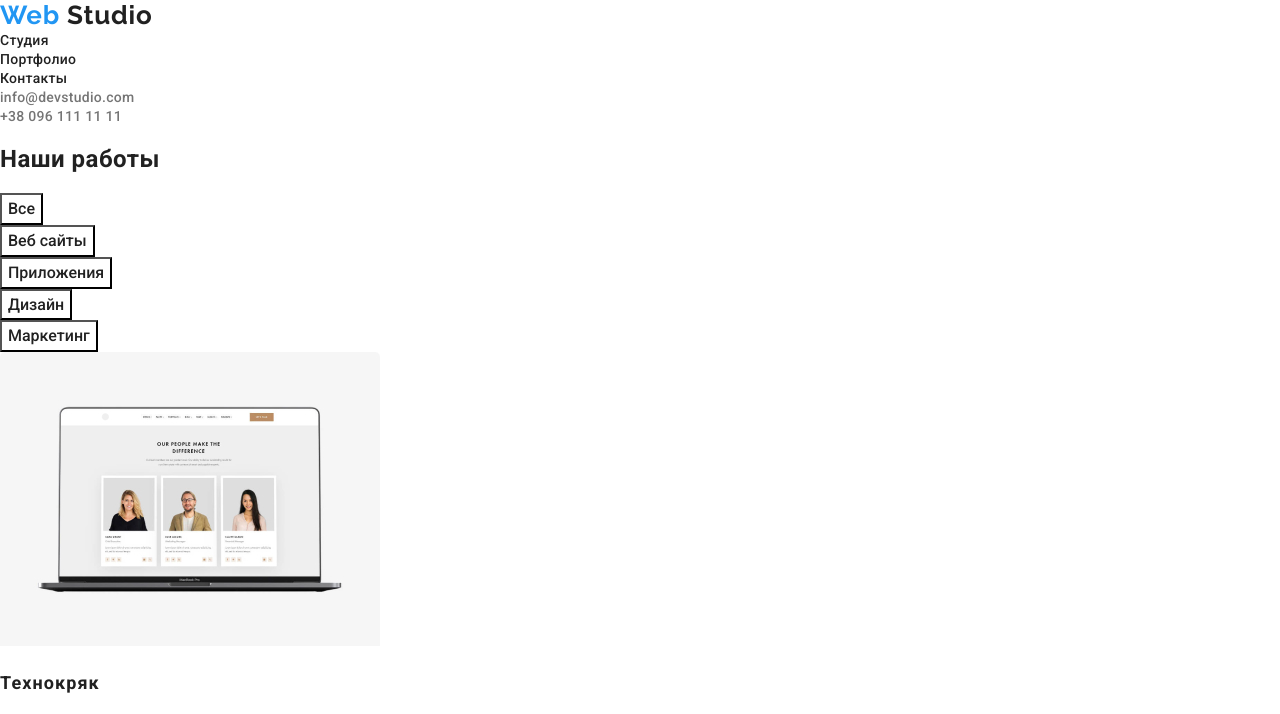
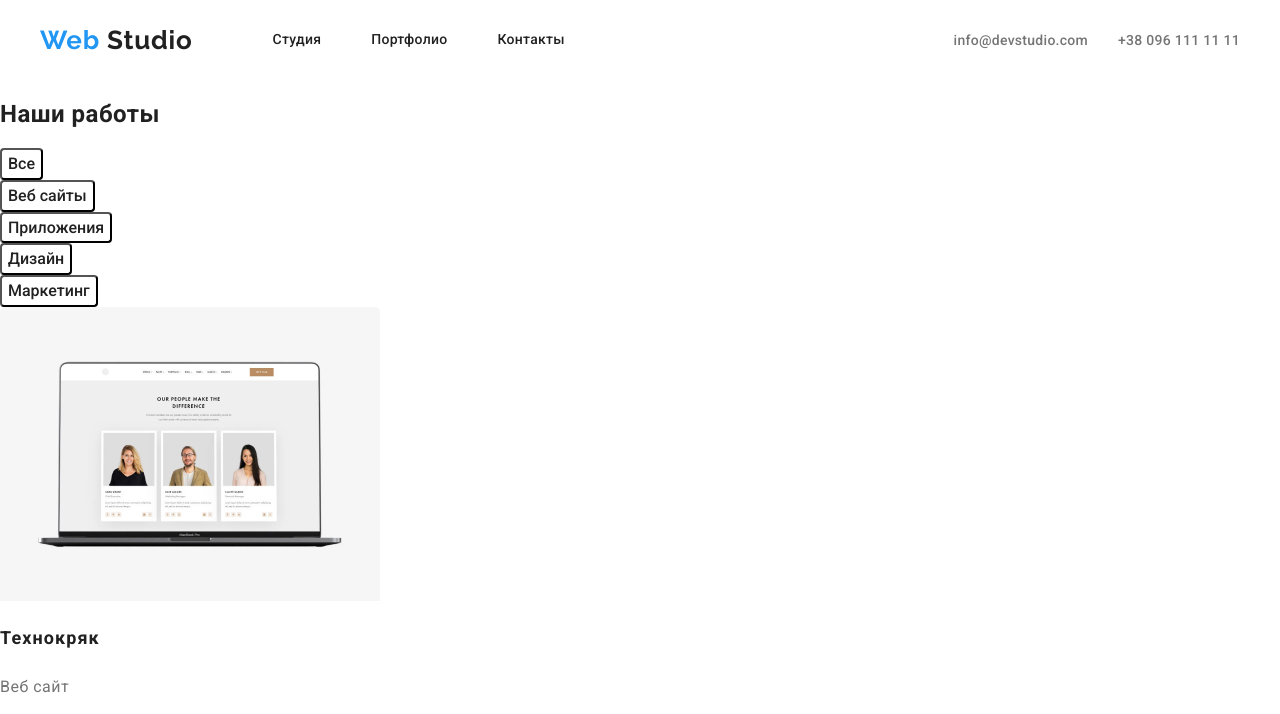
Before and after one commit to Zalli87/goit-markup-hw-03, a plain HTML site: page portfolio.html in a window 1280 px wide. Shown: the top 714 px of the page. Drawn offline with Linux system fonts and the light colour scheme.

Commit message:
добавляет геомертию шапки

```diff
--- a/css/styles.css
+++ b/css/styles.css
@@ -35,6 +35,11 @@ ul {
   margin-left: auto;
   margin-right: auto;
 }
+/* main-nav */
+.page-header .main-nav {
+  display: flex;
+  align-items: center;
+}
 /* logo */
 .logo {
   color: var(--prime-text-color);
@@ -48,9 +53,22 @@ ul {
 .logo span {
   color: var(--accent-color);
 }
+
 /* site-nav */
+.site-nav {
+  display: flex;
+  margin-left: 80px;
+}
+.site-nav .item:not(:last-child) {
+  margin-right: 50px;
+}
 .site-nav .link {
+  display: block;
+  padding-top: 32px;
+  padding-bottom: 32px;
+
   color: var(--prime-text-color);
+
   font-weight: 500;
   font-size: 14px;
   line-height: 1.14;
@@ -60,6 +78,13 @@ ul {
 .site-nav .link:hover,
 .site-nav .link:focus {
   color: var(--accent-color);
+}
+.contact {
+  display: flex;
+  margin-left: auto;
+}
+.contact .item:not(:last-child) {
+  margin-right: 30px;
 }
 .contact a {
   color: var(--second-text-color);
@@ -162,6 +187,8 @@ ul {
 }
 /* Button */
 button {
+  border-radius: 4px;
+
   background-color: var(--white-color);
   color: var(--prime-text-color);
   font-family: Roboto, sans-serif;
@@ -176,12 +203,19 @@ button:focus {
   color: var(--white-color);
 }
 .button {
+  display: inline-block;
+  min-width: 200px;
+  border-radius: 4px;
+  padding: 10px 32px;
+
   color: var(--white-color);
   background-color: var(--accent-color);
   font-weight: 700;
   font-size: 16px;
   line-height: 1.87;
   letter-spacing: 0.06em;
+  text-align: center;
+  text-decoration: none;
 }
 
 /* Works */
--- a/portfolio.html
+++ b/portfolio.html
@@ -12,19 +12,29 @@
   </head>
 
   <body>
-    <header>
-      <nav>
-        <a href="./index.html" class="logo"><span>Web</span> Studio</a>
-        <ul class="site-nav">
-          <li><a href="./index.html" class="link"> Студия</a></li>
-          <li><a href="./portfolio.html" class="link"> Портфолио</a></li>
-          <li><a href="" class="link"> Контакты</a></li>
+    <header class="page-header">
+      <div class="container main-nav">
+        <nav class="main-nav">
+          <a href="./index.html" class="logo"><span>Web</span> Studio</a>
+          <ul class="site-nav">
+            <li class="item">
+              <a href="./index.html" class="link"> Студия</a>
+            </li>
+            <li class="item">
+              <a href="./portfolio.html" class="link"> Портфолио</a>
+            </li>
+            <li class="item"><a href="" class="link"> Контакты</a></li>
+          </ul>
+        </nav>
+        <ul class="contact">
+          <li class="item">
+            <a href="mailto:info@devstudio.com">info@devstudio.com</a>
+          </li>
+          <li class="item">
+            <a href="tel:+380961111111">+38 096 111 11 11</a>
+          </li>
         </ul>
-      </nav>
-      <ul class="contact">
-        <li><a href="mailto:info@devstudio.com">info@devstudio.com</a></li>
-        <li><a href="tel:+380961111111">+38 096 111 11 11</a></li>
-      </ul>
+      </div>
     </header>
     <main>
       <section class="works">
```
Also changed, not shown: index.html (+13 -7 lines).
